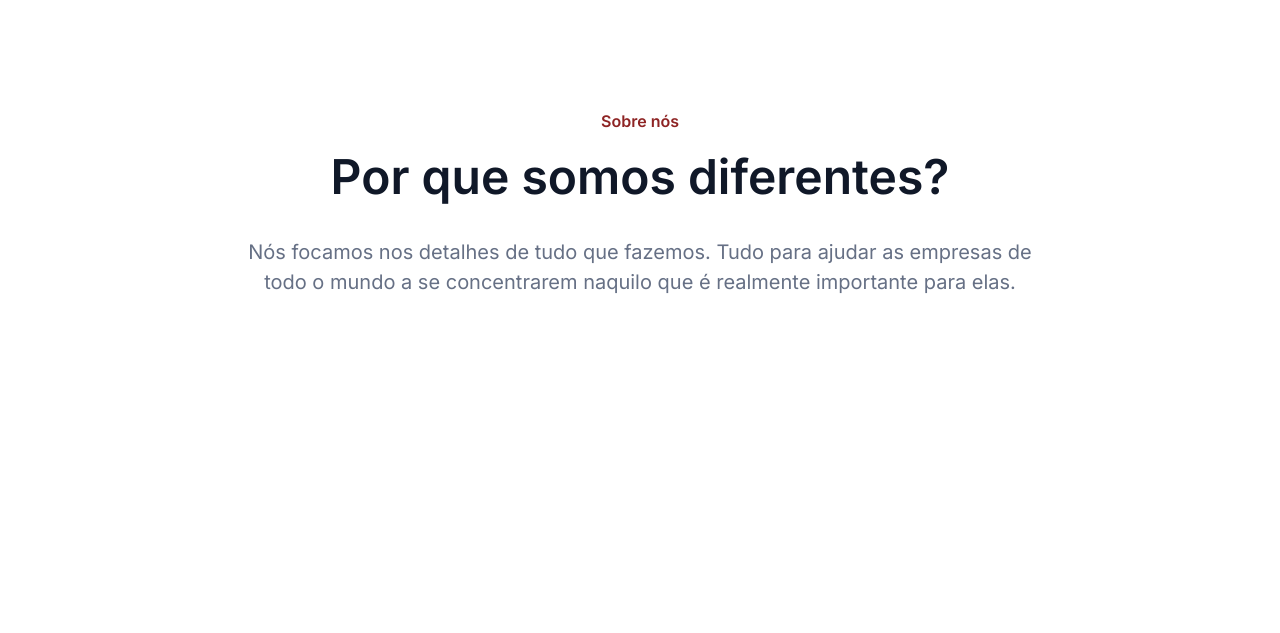
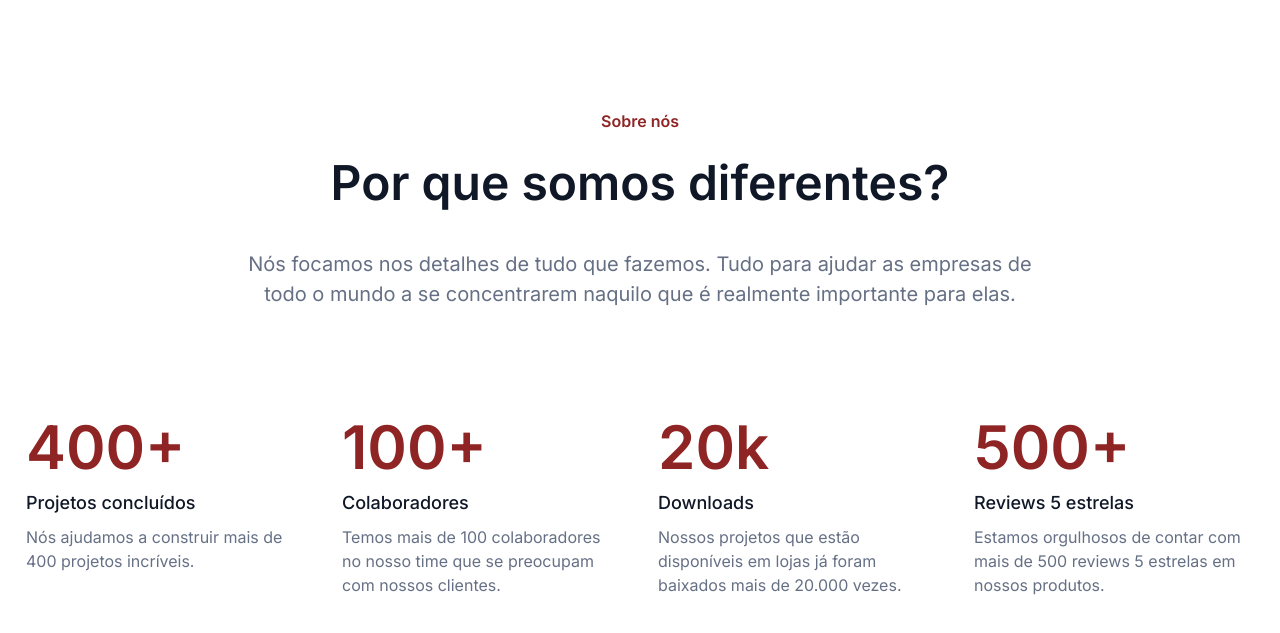
Before and after one commit to filipegallodev/optimus-tech-vagas, a plain HTML site: page index.html in a window 1280 px wide. Shown: the part 63-696 px from the top of the page. Drawn offline with Linux system fonts and the light colour scheme.

Commit message:
Métricas finalizadas

```diff
--- a/index.html
+++ b/index.html
@@ -47,6 +47,32 @@
     </div>
   </header>
 
+  <section class="metricas-container">
+    <div>
+      <span>400+</span>
+      <h3>Projetos concluídos</h3>
+      <p>Nós ajudamos a construir mais de 400 projetos incríveis.</p>
+    </div>
+
+    <div>
+      <span>100+</span>
+      <h3>Colaboradores</h3>
+      <p>Temos mais de 100 colaboradores no nosso time que se preocupam com nossos clientes.</p>
+    </div>
+
+    <div>
+      <span>20k</span>
+      <h3>Downloads</h3>
+      <p>Nossos projetos que estão disponíveis em lojas já foram baixados mais de 20.000 vezes.</p>
+    </div>
+
+    <div>
+      <span>500+</span>
+      <h3>Reviews 5 estrelas</h3>
+      <p>Estamos orgulhosos de contar com mais de 500 reviews 5 estrelas em nossos produtos.</p>
+    </div>
+  </section>
+
 </body>
 
 </html>
--- a/styles/style.css
+++ b/styles/style.css
@@ -52,7 +52,7 @@
   text-align: center;
   max-width: 800px;
   margin: 0 auto;
-  padding: 96px 0;
+  padding: 96px 0 108px;
 }
 
 .sobre-nos-container span {
@@ -61,10 +61,11 @@
 }
 
 .sobre-nos-container h1 {
+  margin: 24px 0 36px;
   color: #101828;
   font-size: 3rem;
   font-weight: 600;
-  margin: 24px 0 36px;
+  line-height: 60px;
 }
 
 .sobre-nos-container p {
@@ -73,8 +74,48 @@
   line-height: 30px;
 }
 
+.metricas-container {
+  display: flex;
+  flex-wrap: wrap;
+  align-items: flex-start;
+  justify-content: space-around;
+  gap: 32px;
+  max-width: 1280px;
+  margin: 0 auto;
+}
+
+.metricas-container div {
+  max-width: 280px;
+}
+
+.metricas-container span {
+  color: #8E2424;
+  font-size: 3.75rem;
+  font-weight: 600;
+}
+
+.metricas-container h3 {
+  margin: 12px 0 8px;
+  font-size: 1.125rem;
+  font-weight: 500;
+  color: #101828;
+  line-height: 28px;
+}
+
+.metricas-container p {
+  color: #667085;
+  font-size: 1rem;
+  line-height: 24px;
+}
+
 html {
   font-family: 'Inter', sans-serif;
+}
+
+@media (max-width: 1330px) {
+  .metricas-container {
+    margin: 0 24px;
+  }
 }
 
 @media (max-width: 800px) {
```
